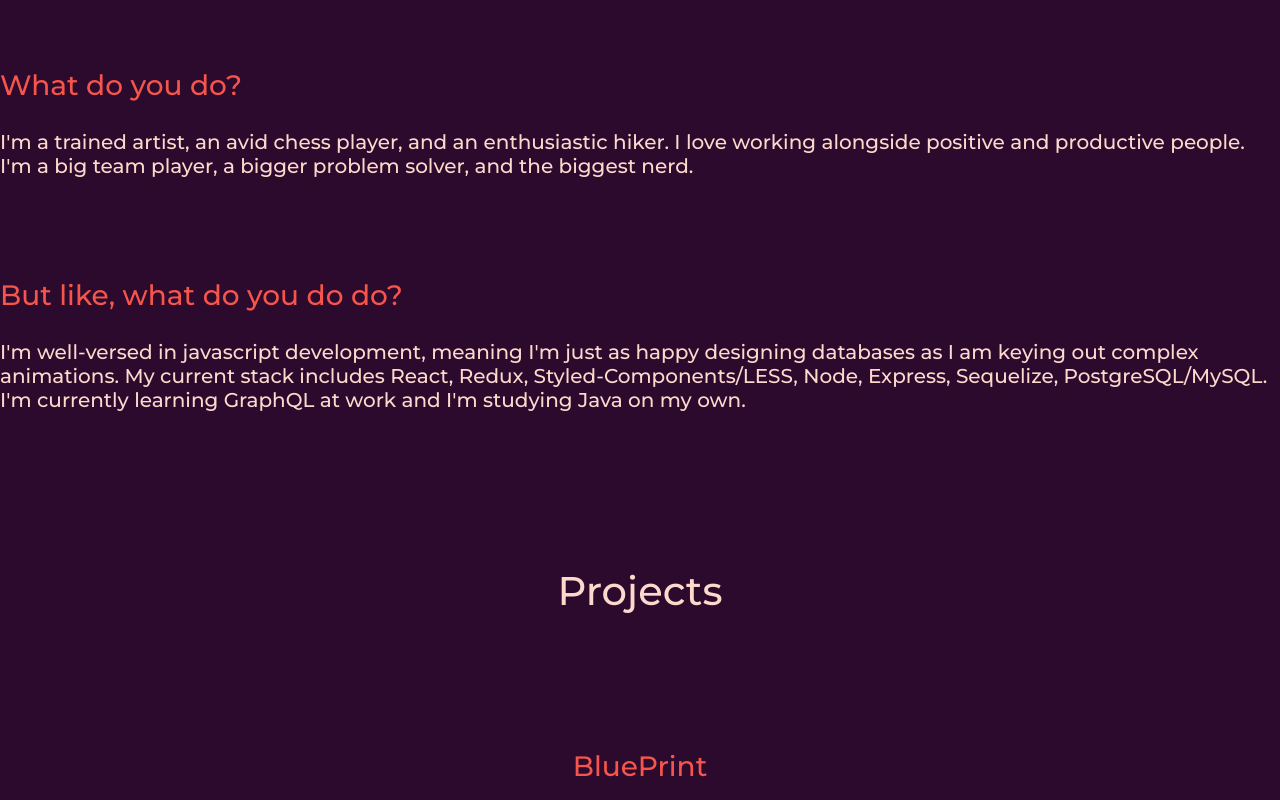
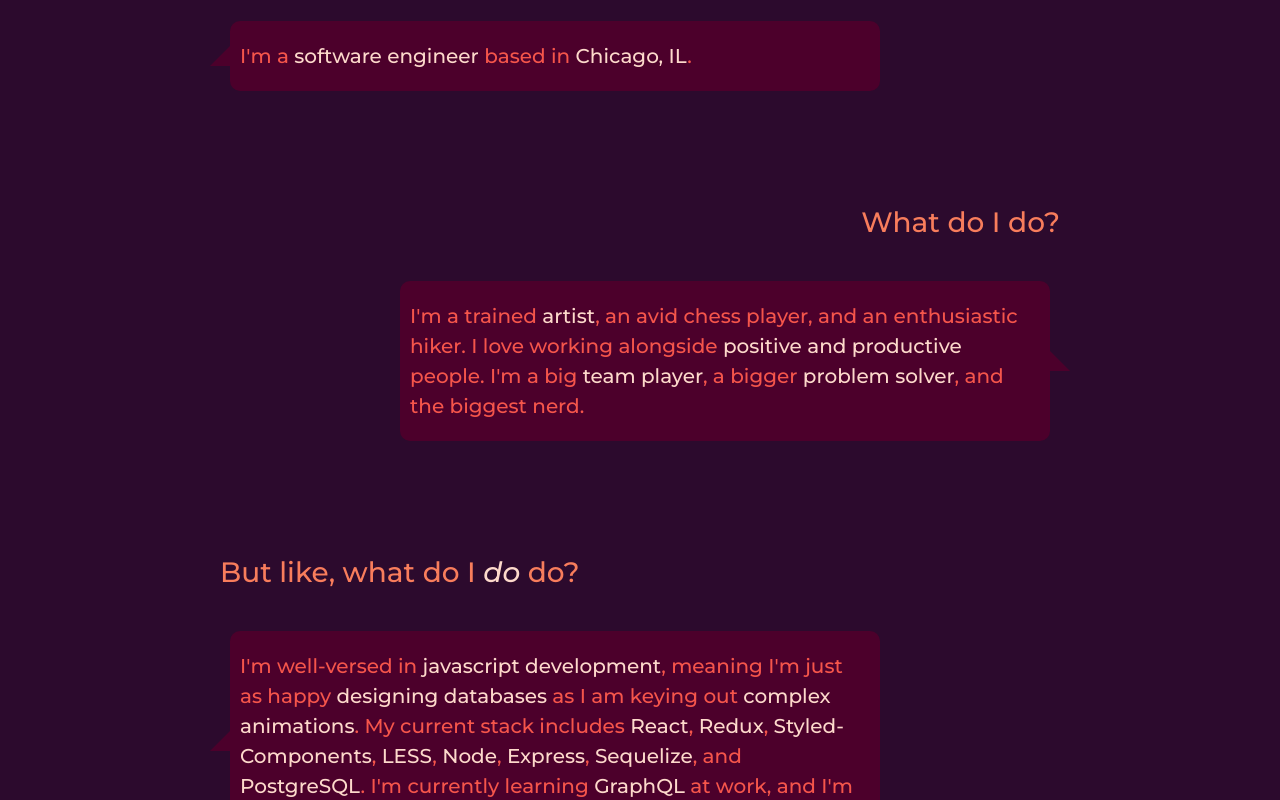
Before and after one commit to benjaminglee/portfolio, a React (Create React App) app: page / in a window 1280 px wide. Shown: the part 1100-1900 px from the top of the page. Built offline with nearby package versions, Linux system fonts and the light colour scheme.

Commit message:
update contact form

```diff
--- a/src/components/main/Main.js
+++ b/src/components/main/Main.js
@@ -52,25 +52,46 @@ const Main = () => {
       </section>
       <section className="about" id="about">
         <h2>A Little About Me...</h2>
-        <h3>Who am I?</h3>
-        <div>
-          I'm a software engineer based in Chicago, IL.
-          <h3>What do you do?</h3>
-          <div>
-            I'm a trained artist, an avid chess player, and an enthusiastic
-            hiker. I love working alongside positive and productive people. I'm
-            a big team player, a bigger problem solver, and the biggest nerd.
+        <div className="about-main">
+          <h3 className="question-left">Who am I?</h3>
+          <div className="answer">
+            <p>
+              {' '}
+              I'm a <span>software engineer</span> based in{' '}
+              <span>Chicago, IL</span>.
+            </p>
           </div>
-          <h3>But like, what do you do do?</h3>
-          <div>
-            I'm well-versed in javascript development, meaning I'm just as happy
-            designing databases as I am keying out complex animations. My
-            current stack includes React, Redux, Styled-Components/LESS, Node,
-            Express, Sequelize, PostgreSQL/MySQL. I'm currently learning GraphQL
-            at work and I'm studying Java on my own.
+          <h3 className="question-right">What do I do?</h3>
+          <div className="answer-right">
+            <p>
+              I'm a trained <span>artist</span>, an avid chess player, and an
+              enthusiastic hiker. I love working alongside{' '}
+              <span>positive and productive</span> people. I'm a big{' '}
+              <span>team player</span>, a bigger <span>problem solver</span>,
+              and the biggest nerd.
+            </p>
+          </div>
+          <h3 className="question-left">
+            But like, what do I{' '}
+            <span>
+              <em>do</em>
+            </span>{' '}
+            do?
+          </h3>
+          <div className="answer">
+            <p>
+              I'm well-versed in <span>javascript development</span>, meaning
+              I'm just as happy <span>designing databases</span> as I am keying
+              out <span>complex animations</span>. My current stack includes{' '}
+              <span>React</span>, <span>Redux</span>,{' '}
+              <span>Styled-Components</span>, <span>LESS</span>,{' '}
+              <span>Node</span>, <span>Express</span>, <span>Sequelize</span>,
+              and <span>PostgreSQL</span>. I'm currently learning{' '}
+              <span>GraphQL</span> at work, and I'm studying <span>Java</span>{' '}
+              on my own.
+            </p>
           </div>
         </div>
-        <div></div>
       </section>
 
       <section className="project" id="project">
@@ -164,7 +185,23 @@ const Main = () => {
         </div>
       </section>
       <section className="contact" id="contact">
-        <div></div>
+        <h2>Contact Me!</h2>
+        <div className="contact-main">
+          <div className="contact-text">
+            <p>
+              I'm currently looking for a full-time role, though I'm open to
+              other opportunites. Don't hesitate to reach out with any
+              questions.
+            </p>
+            <p>Get in touch with me via:</p>
+            <p>benjaminlee0727@gmail.com</p>
+            <p>&</p>
+            <p>LinkedIn</p>
+          </div>
+          <div className="map-wrapper">
+            <iframe src="https://www.google.com/maps/embed?pb=!1m18!1m12!1m3!1d33997.69821304711!2d-87.70018472935685!3d41.90432088687726!2m3!1f0!2f0!3f0!3m2!1i1024!2i768!4f13.1!3m3!1m2!1s0x880fd2c5d9cb201f%3A0x9c95d9bc940da12f!2sWicker%20Park%2C%20Chicago%2C%20IL!5e0!3m2!1sen!2sus!4v1675744685946!5m2!1sen!2sus"></iframe>
+          </div>
+        </div>
       </section>
     </MainLayout>
   );
--- a/src/components/main/Main.layout.js
+++ b/src/components/main/Main.layout.js
@@ -61,14 +61,82 @@ const MainLayout = styled.div`
     font-size: 2.5rem;
   }
   h3 {
-    color: ${({ theme }) => theme.colors.orange};
+    color: ${({ theme }) => theme.colors.lightOrange};
     font-weight: 500;
     font-size: 1.75rem;
     margin-top: 100px;
   }
   .about {
-    color: ${({ theme }) => theme.colors.pale};
+    color: ${({ theme }) => theme.colors.orange};
     min-height: 100vh;
+    display: flex;
+    flex-direction: column;
+    align-items: center;
+    line-height: 1.5;
+    padding: 15px;
+    .about-main {
+      display: flex;
+      flex-direction: column;
+      align-items: center;
+      max-width: 1100px;
+    }
+    .answer {
+      position: relative;
+      background-color: ${({ theme }) => theme.colors.darkRed};
+      margin: 10px;
+      width: 75%;
+      max-width: 800px;
+      align-self: flex-start;
+      border-radius: 10px;
+      padding: 0 10px;
+    }
+    .answer-right {
+      position: relative;
+      background-color: ${({ theme }) => theme.colors.darkRed};
+      margin: 10px;
+      width: 75%;
+      max-width: 800px;
+      align-self: flex-end;
+      border-radius: 10px;
+      padding: 0 10px;
+    }
+    .answer-right:after {
+      content: '';
+      position: absolute;
+      right: 0;
+      top: 50%;
+      width: 0;
+      height: 0;
+      border: 20px solid transparent;
+      border-left-color: ${({ theme }) => theme.colors.darkRed};
+      border-right: 0;
+      border-bottom: 0;
+      margin-top: -10px;
+      margin-right: -20px;
+    }
+    .answer:after {
+      content: '';
+      position: absolute;
+      left: 0;
+      top: 50%;
+      width: 0;
+      height: 0;
+      border: 20px solid transparent;
+      border-right-color: ${({ theme }) => theme.colors.darkRed};
+      border-left: 0;
+      border-bottom: 0;
+      margin-top: -10px;
+      margin-left: -20px;
+    }
+    .question-left {
+      align-self: flex-start;
+    }
+    .question-right {
+      align-self: flex-end;
+    }
+    span {
+      color: ${({ theme }) => theme.colors.pale};
+    }
   }
   .project {
     display: flex;
@@ -113,6 +181,27 @@ const MainLayout = styled.div`
   .contact {
     height: 100vh;
   }
+  .contact-main {
+    height: 100%;
+    width: 100%;
+    display: flex;
+    justify-content: space-around;
+  }
+  .contact-text {
+    width: 40%;
+    color: ${({ theme }) => theme.colors.orange};
+  }
+  .map-wrapper {
+    display: flex;
+    justify-content: center;
+    width: 50%;
+    height: 50%;
+    iframe {
+      width: 100%;
+      height: 100%;
+      max-width: 1000px;
+    }
+  }
 `;
 
 export default MainLayout;
```
